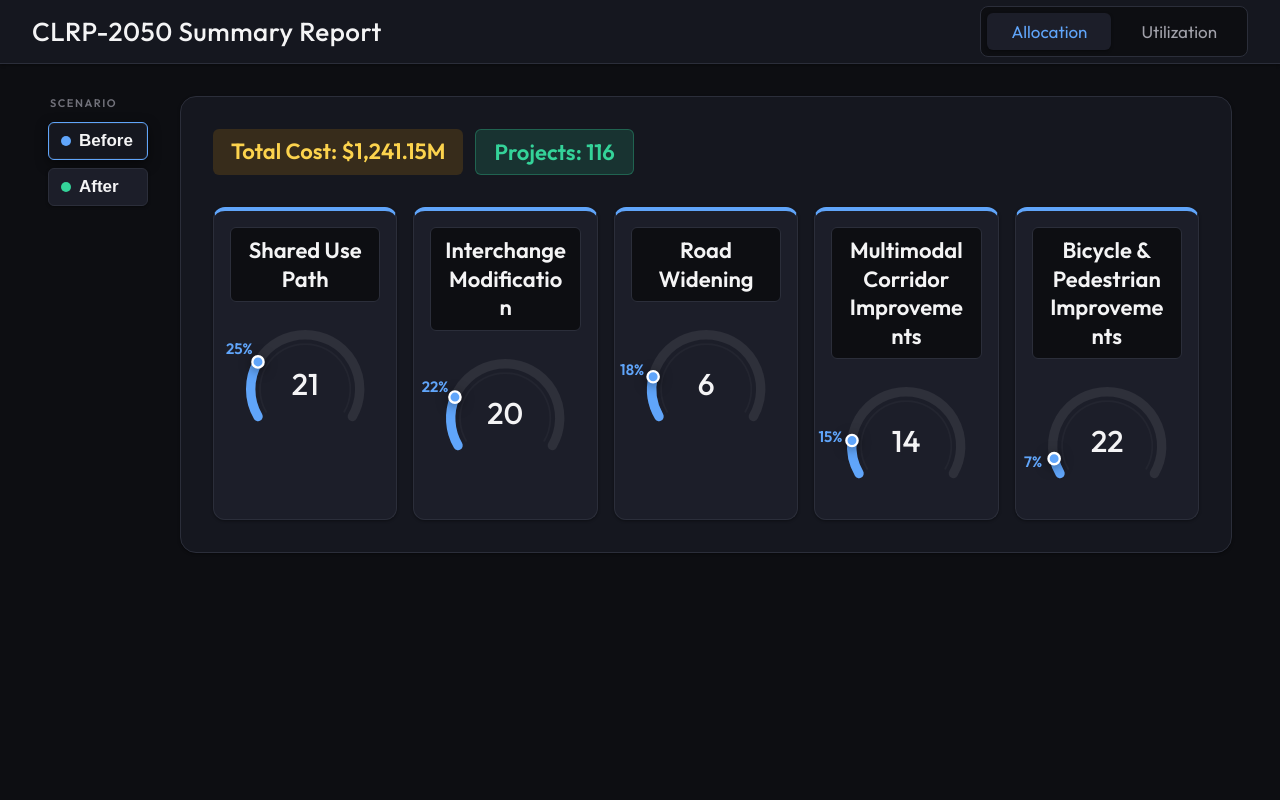
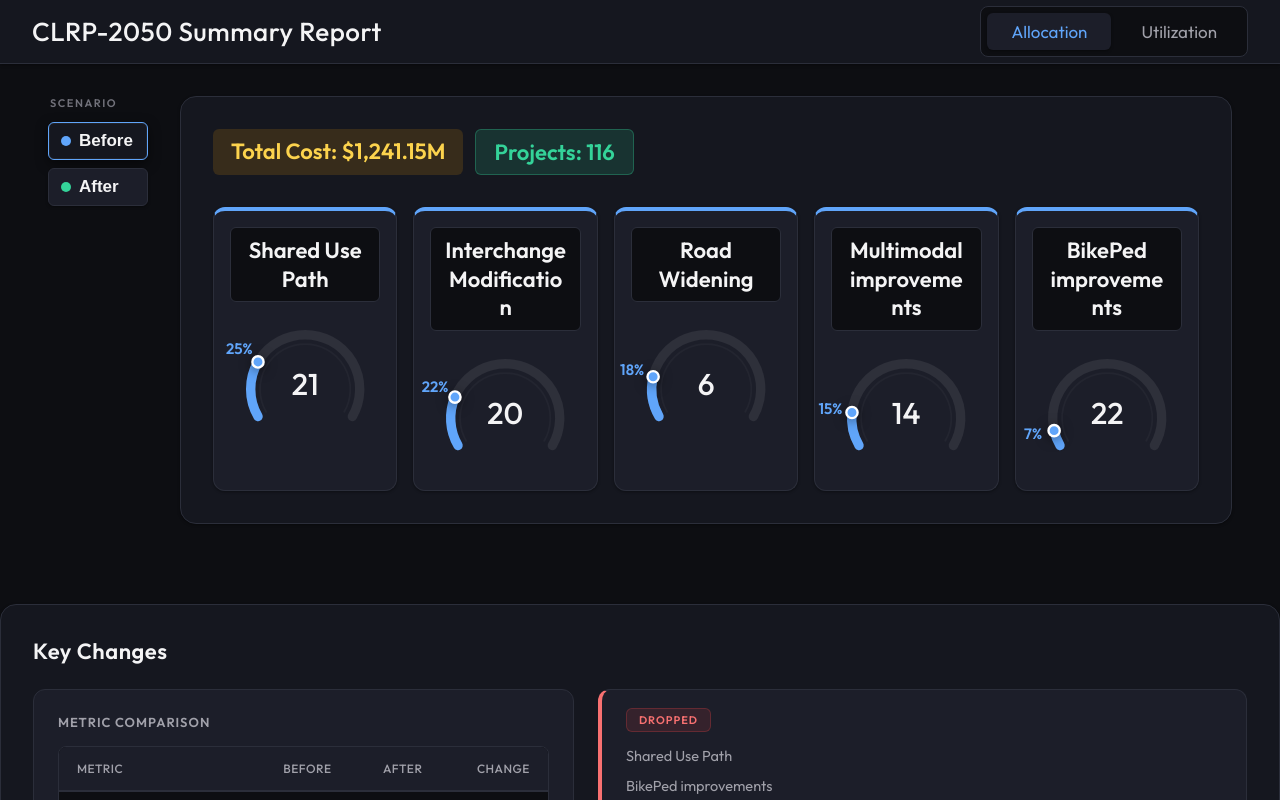
Before and after one commit to elishaadamu/Revenue_Forecast, a React (Vite) app: page / in a window 1280 px wide. Built offline with nearby package versions, Linux system fonts and the light colour scheme.

Commit message:
feat: add key changes section with metric comparison table and shift categorization cards

```diff
--- a/src/App.css
+++ b/src/App.css
@@ -819,3 +819,208 @@ body {
     margin-top: 4px;
   }
 }
+
+/* ============================================================
+   Key Changes Section
+   ============================================================ */
+.key-changes-section {
+  margin-top: 32px;
+  background: var(--bg-section);
+  border: 1px solid var(--border-color);
+  border-radius: 16px;
+  padding: 32px;
+  box-shadow: var(--shadow-sm);
+  display: flex;
+  flex-direction: column;
+  gap: 24px;
+  animation: fadeIn 0.5s ease-out;
+}
+
+.key-changes-title {
+  font-family: 'Outfit', sans-serif;
+  font-size: 22px;
+  font-weight: 600;
+  color: var(--text-main);
+  margin: 0;
+  letter-spacing: 0.5px;
+}
+
+.key-changes-grid {
+  display: grid;
+  grid-template-columns: 1fr 1.2fr;
+  gap: 24px;
+}
+
+@media (max-width: 900px) {
+  .key-changes-grid {
+    grid-template-columns: 1fr;
+  }
+}
+
+/* Card layout */
+.key-changes-card {
+  background: var(--bg-card);
+  border: 1px solid var(--border-color);
+  border-radius: 12px;
+  padding: 24px;
+  display: flex;
+  flex-direction: column;
+  gap: 16px;
+}
+
+.card-subtitle {
+  font-family: 'Outfit', sans-serif;
+  font-size: 13px;
+  font-weight: 600;
+  color: var(--text-muted);
+  text-transform: uppercase;
+  letter-spacing: 1px;
+  margin: 0;
+}
+
+/* Metric Table */
+.metrics-table-wrapper {
+  overflow-x: auto;
+  border-radius: 8px;
+  border: 1px solid var(--border-color);
+  background: var(--bg-app);
+}
+
+.metrics-comparison-table {
+  width: 100%;
+  border-collapse: collapse;
+  font-size: 15px;
+}
+
+.metrics-comparison-table th {
+  background: var(--bg-card);
+  color: var(--text-muted);
+  font-weight: 500;
+  padding: 14px 18px;
+  border-bottom: 2px solid var(--border-color);
+  text-align: right;
+  font-size: 12px;
+  letter-spacing: 0.5px;
+  text-transform: uppercase;
+}
+
+.metrics-comparison-table th:first-child {
+  text-align: left;
+}
+
+.metrics-comparison-table td {
+  padding: 16px 18px;
+  border-bottom: 1px solid var(--border-light);
+  text-align: right;
+  color: var(--text-main);
+  font-variant-numeric: tabular-nums;
+}
+
+.metrics-comparison-table td:first-child {
+  text-align: left;
+  font-weight: 500;
+}
+
+.metrics-comparison-table tr:last-child td {
+  border-bottom: none;
+}
+
+.metric-change {
+  font-weight: 600;
+}
+
+.metric-change.negative {
+  color: #f87171; /* soft red */
+}
+
+.metric-change.positive {
+  color: #34d399; /* soft green */
+}
+
+/* Shifts Container */
+.shifts-card-container {
+  display: flex;
+  flex-direction: column;
+  gap: 14px;
+}
+
+.shift-category-card {
+  background: var(--bg-card);
+  border: 1px solid var(--border-color);
+  border-radius: 12px;
+  padding: 18px 24px;
+  display: flex;
+  flex-direction: column;
+  gap: 12px;
+  transition: transform 0.2s cubic-bezier(0.4, 0, 0.2, 1), border-color 0.2s ease;
+}
+
+.shift-category-card:hover {
+  transform: translateX(4px);
+  background: rgba(255, 255, 255, 0.015);
+}
+
+.shift-header {
+  display: flex;
+  align-items: center;
+}
+
+.shift-badge {
+  font-size: 11px;
+  font-weight: 600;
+  letter-spacing: 1px;
+  text-transform: uppercase;
+  padding: 4px 12px;
+  border-radius: 6px;
+}
+
+.badge-dropped {
+  background: rgba(239, 68, 68, 0.12);
+  color: #f87171;
+  border: 1px solid rgba(239, 68, 68, 0.25);
+}
+
+.badge-maintained {
+  background: rgba(59, 130, 246, 0.12);
+  color: #60a5fa;
+  border: 1px solid rgba(59, 130, 246, 0.25);
+}
+
+.badge-emerging {
+  background: rgba(167, 139, 250, 0.12);
+  color: #c084fc;
+  border: 1px solid rgba(167, 139, 250, 0.25);
+}
+
+.shift-category-card.dropped-card {
+  border-left: 4px solid #f87171;
+}
+
+.shift-category-card.maintained-card {
+  border-left: 4px solid #60a5fa;
+}
+
+.shift-category-card.emerging-card {
+  border-left: 4px solid #c084fc;
+}
+
+.shift-list {
+  margin: 0;
+  padding: 0;
+  list-style: none;
+  color: var(--text-muted);
+  font-size: 14.5px;
+  line-height: 1.6;
+}
+
+.shift-list li {
+  margin-bottom: 6px;
+}
+
+.shift-list li:last-child {
+  margin-bottom: 0;
+}
+
+.shift-list li::marker {
+  color: var(--text-lighter);
+}
--- a/src/App.jsx
+++ b/src/App.jsx
@@ -217,7 +217,8 @@ function PieChartTab() {
   const AFTER_COLORS  = ['#34d399', '#34d399', '#34d399', '#34d399', '#34d399'];
 
   return (
-    <div className="pie-tab-layout">
+    <>
+      <div className="pie-tab-layout">
       {/* Sidebar on the Left */}
       <aside className="pie-sidebar">
         <div className="sidebar-group-title">Scenario</div>
@@ -318,6 +319,79 @@ function PieChartTab() {
         )}
       </div>
     </div>
+
+      {/* --- ADD THIS NEW SECTION BELOW pie-tab-layout --- */}
+      <section className="key-changes-section">
+        <h3 className="key-changes-title">Key Changes</h3>
+
+        <div className="key-changes-grid">
+          {/* Left: Metrics Table */}
+          <div className="key-changes-card metrics-card">
+            <h4 className="card-subtitle">Metric Comparison</h4>
+            <div className="metrics-table-wrapper">
+              <table className="metrics-comparison-table">
+                <thead>
+                  <tr>
+                    <th>Metric</th>
+                    <th>Before</th>
+                    <th>After</th>
+                    <th>Change</th>
+                  </tr>
+                </thead>
+                <tbody>
+                  <tr>
+                    <td className="metric-name">Total Cost</td>
+                    <td>$1,241</td>
+                    <td>$710</td>
+                    <td className="metric-change negative">-$532</td>
+                  </tr>
+                  <tr>
+                    <td className="metric-name">Total # of Projects</td>
+                    <td>116</td>
+                    <td>66</td>
+                    <td className="metric-change negative">-43%</td>
+                  </tr>
+                </tbody>
+              </table>
+            </div>
+          </div>
+
+          {/* Right: Shifts Categories */}
+          <div className="shifts-card-container">
+            <div className="shift-category-card dropped-card">
+              <div className="shift-header">
+                <span className="shift-badge badge-dropped">Dropped</span>
+              </div>
+              <ul className="shift-list">
+                <li>Shared Use Path</li>
+                <li>BikePed improvements</li>
+              </ul>
+            </div>
+
+            <div className="shift-category-card maintained-card">
+              <div className="shift-header">
+                <span className="shift-badge badge-maintained">Maintained</span>
+              </div>
+              <ul className="shift-list">
+                <li>Interchange Modification</li>
+                <li>Road Widening</li>
+                <li>Multimodal improvements</li>
+              </ul>
+            </div>
+
+            <div className="shift-category-card emerging-card">
+              <div className="shift-header">
+                <span className="shift-badge badge-emerging">Emerging</span>
+              </div>
+              <ul className="shift-list">
+                <li>Operational & Safety Improvements</li>
+                <li>Replacement/Rehabilitation</li>
+              </ul>
+            </div>
+          </div>
+        </div>
+      </section>
+    </>
   );
 }
 
--- a/src/pieChartData.js
+++ b/src/pieChartData.js
@@ -2,8 +2,8 @@ export const BEFORE_PROJECTS = [
   { type: 'Shared Use Path', cost: 314.01, count: 21, percent: 25 },
   { type: 'Interchange Modification', cost: 272.44, count: 20, percent: 22 },
   { type: 'Road Widening', cost: 227.69, count: 6, percent: 18 },
-  { type: 'Multimodal Corridor Improvements', cost: 183.92, count: 14, percent: 15 },
-  { type: 'Bicycle & Pedestrian Improvements', cost: 85.54, count: 22, percent: 7 },
+  { type: 'Multimodal improvements', cost: 183.92, count: 14, percent: 15 },
+  { type: 'BikePed improvements', cost: 85.54, count: 22, percent: 7 },
 ];
 
 export const BEFORE_TOTAL_COST = 1241.15;
@@ -13,7 +13,7 @@ export const AFTER_PROJECTS = [
   { type: 'Interchange Modification', cost: 240.81, count: 18, percent: 34 },
   { type: 'Road Widening', cost: 200.37, count: 4, percent: 28 },
   { type: 'Replacement/Rehabilitation', cost: 107.81, count: 6, percent: 15 },
-  { type: 'Multimodal Corridor Improvements', cost: 85.20, count: 8, percent: 12 },
+  { type: 'Multimodal improvements', cost: 85.20, count: 8, percent: 12 },
   { type: 'Operational & Safety Improvements', cost: 60.13, count: 23, percent: 8 },
 ];
 
```
